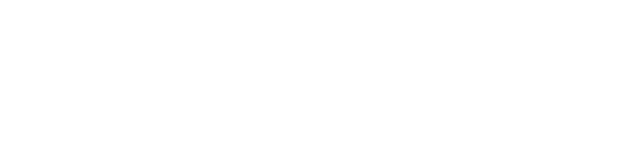
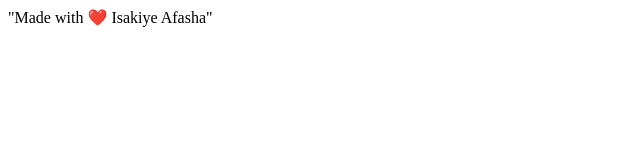
Before and after one commit to iamafasha/Blinkit-clone, a plain HTML site: page index.html in a window 1280 px wide. Shown: the whole page, without its empty margins (0-640 px from the left). Drawn offline with Linux system fonts and the light colour scheme.

Commit message:
feat: add footer

```diff
--- a/index.html
+++ b/index.html
@@ -10,6 +10,9 @@
 </head>
 
 <body>
+    <footer>
+        "Made with ❤️ Isakiye Afasha"
+    </footer>
     <script src="script.js"></script>
 </body>
 
```
